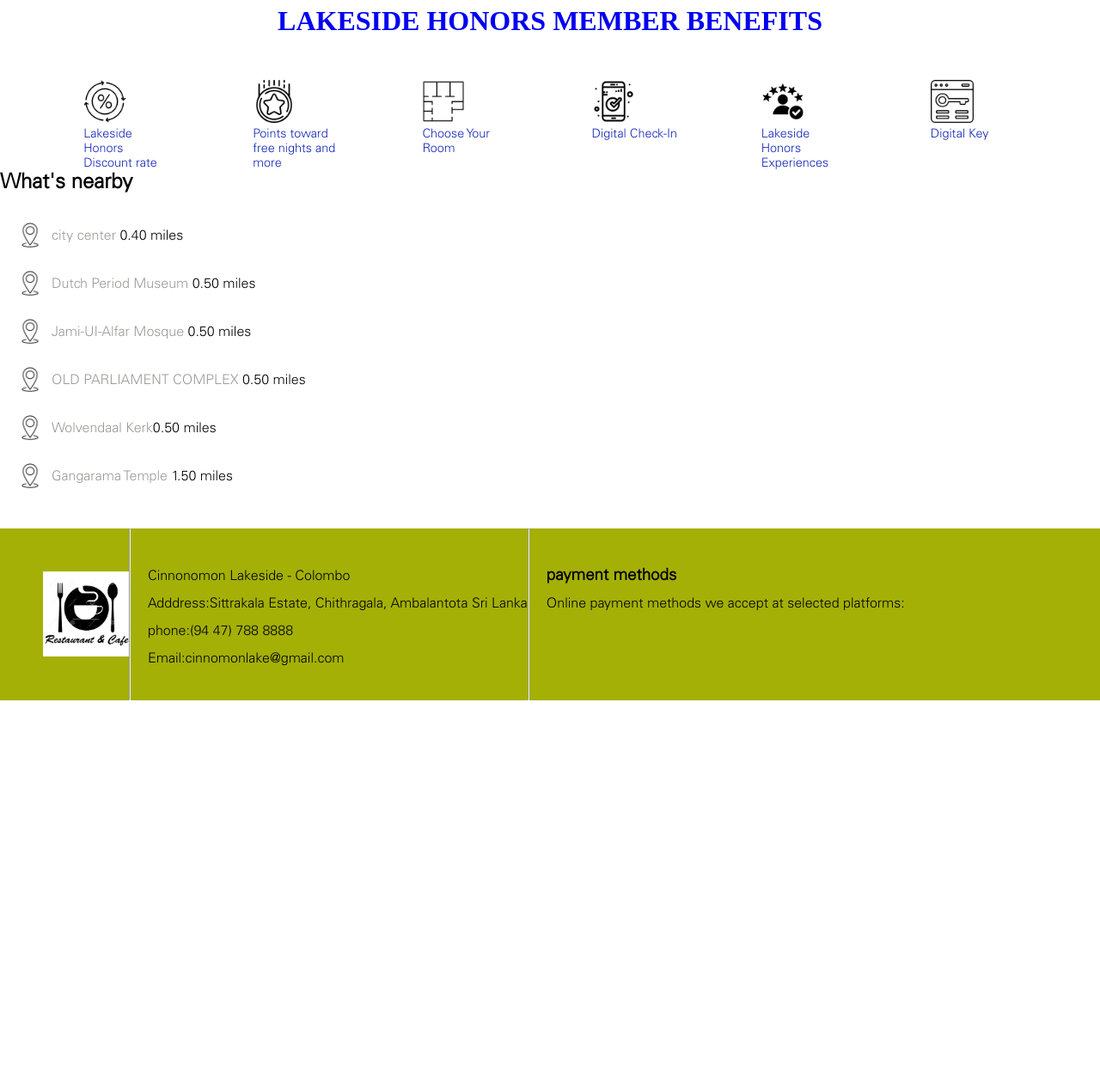
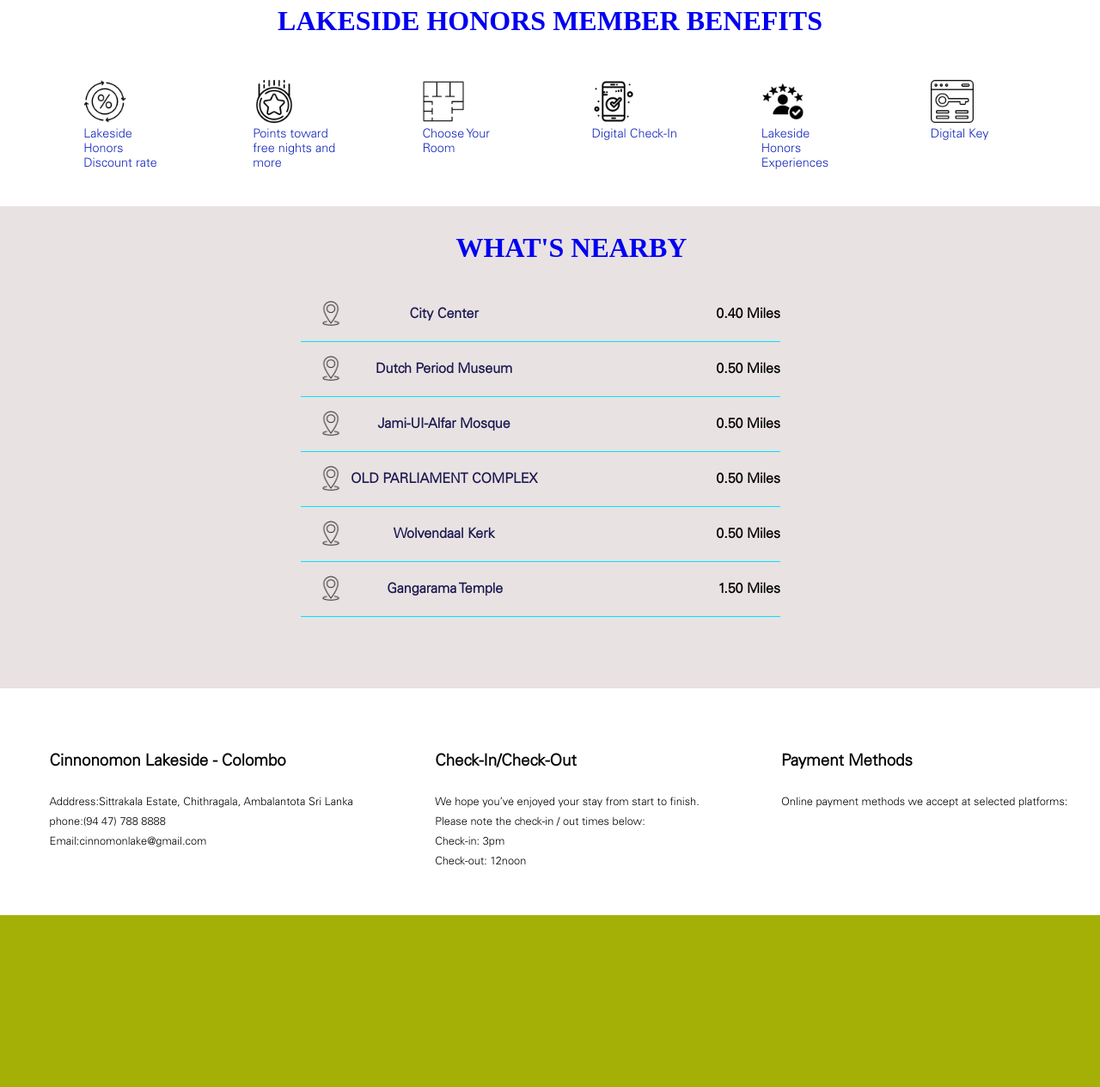
Before and after one commit to Chamodakavi/web-site, a PHP site: page / in a window 1280 px wide. Shown: the part 1654-2919 px from the top of the page at 86% size. Before the commit the page ends 2469 px from the top, so only its background shows below. Run offline with PHP 8.4, Linux system fonts and the light colour scheme.

Commit message:
modified footer and body

```diff
--- a/index.html
+++ b/index.html
@@ -96,35 +96,51 @@
     </section>
 
     <section class="sec-four">
-        <h2>What's nearby</h2>
+        <h2 class="description-title-four">What's nearby</h2>
 
-        <p><img src="images/location.png" alt="" srcset="">city center <span>0.40 miles</span></p>
-        <p><img src="images/location.png" alt="" srcset="">Dutch Period Museum <span>0.50 miles</span></p>
-        <p><img src="images/location.png" alt="" srcset="">Jami-UI-Alfar Mosque <span>0.50 miles</span></p>
-        <p><img src="images/location.png" alt="" srcset="">OLD PARLIAMENT COMPLEX <span>0.50 miles</span></p>
-        <p><img src="images/location.png" alt="" srcset="">Wolvendaal Kerk<span>0.50 miles</span></p>
-        <p><img src="images/location.png" alt="" srcset="">Gangarama Temple <span>1.50 miles</span></p>
-
+        <div class="location">
+            <p><img src="images/location.png" alt="" srcset=""><span class="loc">city center</span> <span>0.40 miles</span></p>
+            <div class="line"></div>
+            <p><img src="images/location.png" alt="" srcset=""><span class="loc">Dutch Period Museum</span> <span>0.50 miles</span></p>
+            <div class="line"></div>
+            <p><img src="images/location.png" alt="" srcset=""><span class="loc">Jami-UI-Alfar Mosque</span> <span>0.50 miles</span></p>
+            <div class="line"></div>
+            <p><img src="images/location.png" alt="" srcset=""><span class="loc">OLD PARLIAMENT COMPLEX</span> <span>0.50 miles</span></p>
+            <div class="line"></div>
+            <p><img src="images/location.png" alt="" srcset=""><span class="loc">Wolvendaal Kerk</span><span>0.50 miles</span></p>
+            <div class="line"></div>
+            <p><img src="images/location.png" alt="" srcset=""><span class="loc">Gangarama Temple </span><span>1.50 miles</span></p>
+            <div class="line"></div>
+        </div>
     </section>
 
-    <footer>
-        <div class="footer-logo">
-            <img src="images/Editable-Cafe-Restaurant-Logo.jpg" alt="" class="f-logo">
-        </div>
-        <hr>
+    <section class="sec-five">
         <div class="details">
-            <p>Cinnonomon Lakeside - Colombo</p>
+            <h3>Cinnonomon Lakeside - Colombo</h3>
             <p><span>Adddress:</span>Sittrakala Estate, Chithragala, Ambalantota Sri Lanka</p>
             <p><span>phone:</span>(94 47) 788 8888</p>
             <p><span>Email:</span>cinnomonlake@gmail.com</p>
-
         </div>
-        <hr>
+        <!-- <hr> -->
+        <div class="payment-methods">
+            <h3>Check-in/Check-out</h3>
+            <p>We hope you’ve enjoyed your stay from start to finish. <br>
+                Please note the check-in / out times below:</p>
+            <p>Check-in: 3pm</p>
+              <p>Check-out: 12noon</p>
+        </div>
         <div class="payment-methods">
             <h3>payment methods</h3>
             <p>Online payment methods we accept at selected platforms:</p>
 
         </div>
+    </section>
+    <footer>
+        <!-- <div class="footer-logo">
+            <img src="images/Editable-Cafe-Restaurant-Logo.jpg" alt="" class="f-logo">
+        </div> -->
+        <!-- <hr> -->
+
     </footer>
     <script src="app.js"></script>
 </body>
--- a/styles.css
+++ b/styles.css
@@ -324,23 +324,74 @@
 .description-title-three{
     margin-bottom: 50px;
 }
+.sec-four{
+    background-color: rgb(233, 226, 226);
+    height: auto;
+}
 .sec-four img{
     position: relative;
-    top: 10px;
+    top: -7px;
     width: 30px;
     margin-left: 20px;
-    margin-right: 10px;
+    margin-right: -300px;
+}
+.location{
+    display: block;
+    margin-left: 350px;
+    margin-top: 30px;
+    margin-bottom: 30px;
+    padding-bottom: 60px;
 }
 .sec-four p{
-    color: rgb(158, 152, 152);
-    margin-top: 10px;
-    padding-top: 10px;
-    width: 100%;
+    color: rgb(0, 38, 255);
+    width: 60%;
+    display: flex;
+    justify-content: space-between;
+    align-items: left;
+    text-transform: capitalize;
+}
+.sec-four .loc{
+    color: rgb(27, 24, 80);
+    margin-left: 100px;
+
 }
 .sec-four span{
-    position: relative;
+    text-align: right;
+    font-weight: bolder;
+}
+.line{
+    width: 60%;
+    height: 1px;
+    background-color: rgb(0, 225, 255);
+    margin-top: 10px;
+    margin-bottom: 23px;
+}
+.description-title-four{
+    color: rgb(0, 0, 240);
+    font-family: serif;
+    font-weight: 900;
+    text-transform: uppercase;
+    font-family: serif;
+    font-weight: 900;
+    font-size: 2rem;
+    text-align: center;
+    margin-left: 50px;
+    margin-top: 40px;
+    margin-bottom: 50px;
+    padding-top: 30px;
 
-    text-align: left;
+}
+.sec-five{
+    display: flex;
+    justify-content: space-around;
+}
+.sec-five p{
+    font-size: 0.8rem;
+    line-height: 23px;
+}
+.sec-five h3{
+    margin-bottom: 20px;
+    text-transform: capitalize;
 }
 /*-------------------------------------------- FOOTER HTML'S CSS------------------------------ */
 footer{
```
